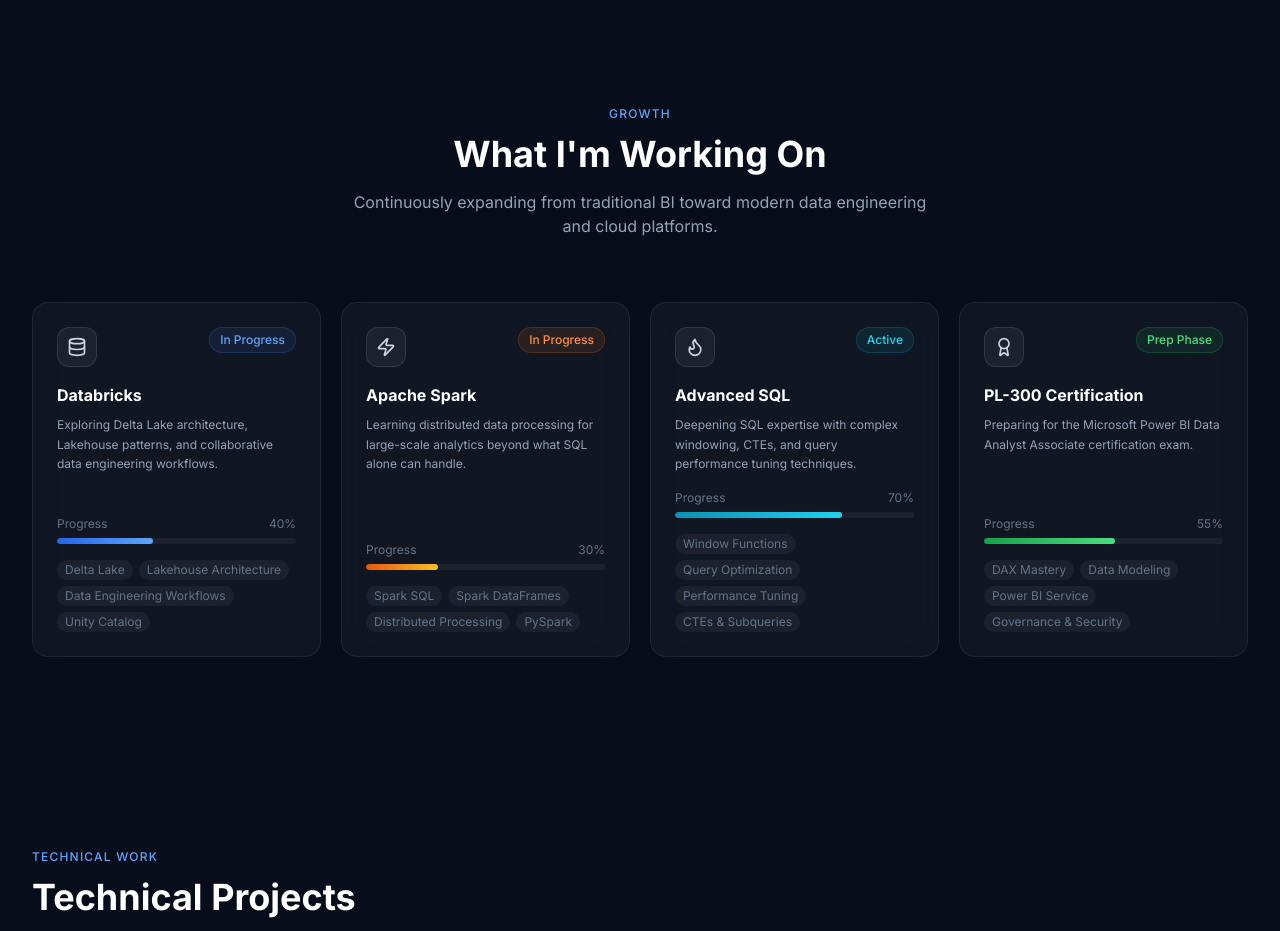
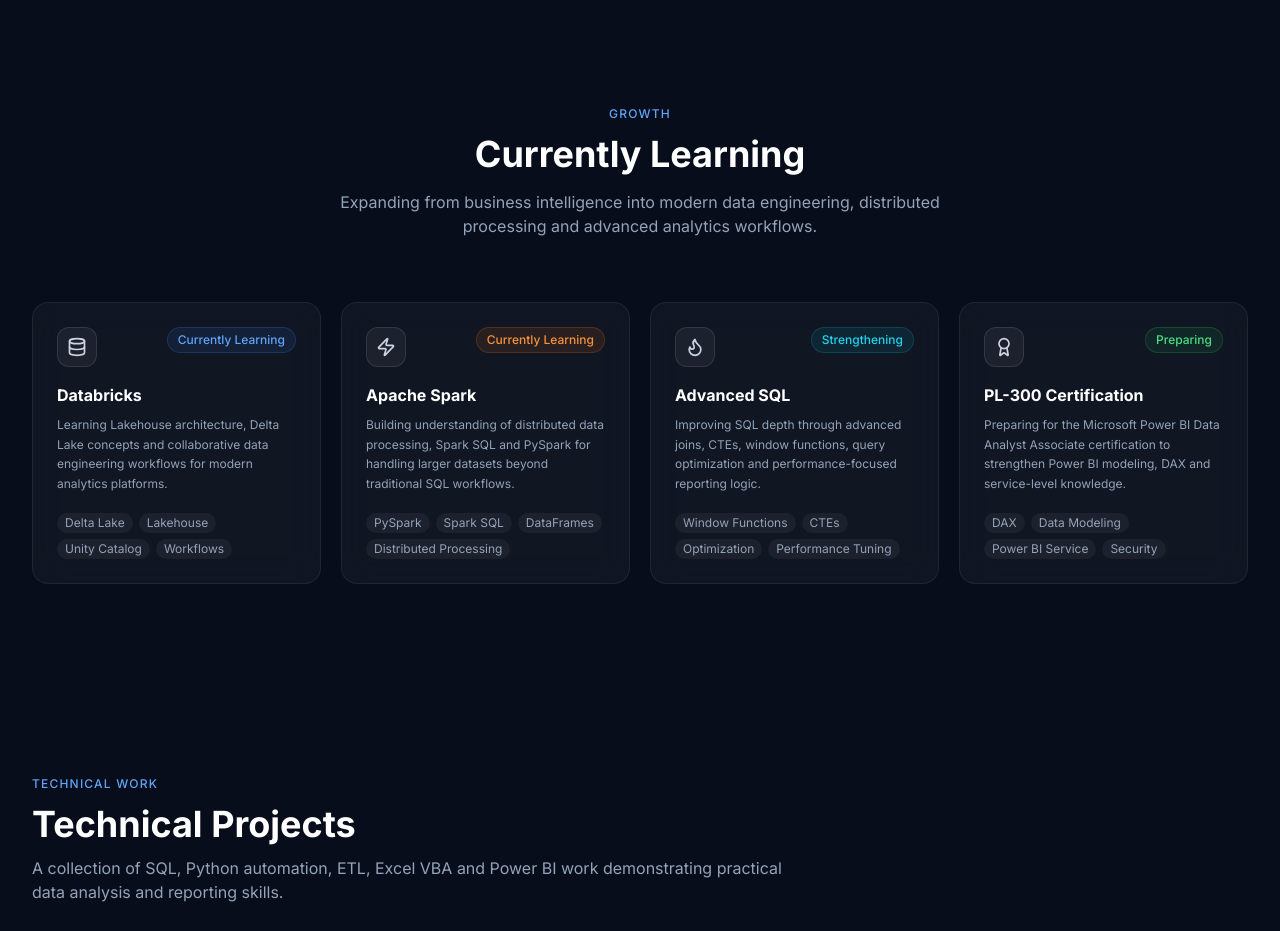
Before and after one commit to legitanna/Prashant-Portfolio, a Next.js app: page / in a window 1280 px wide. Shown: the part 6020-6951 px from the top of the page. Built offline with nearby package versions, Linux system fonts and the light colour scheme.

Commit message:
Improve currently learing section

```diff
--- a/components/Learning.tsx
+++ b/components/Learning.tsx
@@ -6,42 +6,38 @@
   {
     icon: Database,
     title: 'Databricks',
-    status: 'In Progress',
+    status: 'Currently Learning',
     statusColor: 'text-blue-400 bg-blue-500/10 border-blue-500/20',
-    progress: 40,
-    progressColor: 'from-blue-600 to-blue-400',
-    description: 'Exploring Delta Lake architecture, Lakehouse patterns, and collaborative data engineering workflows.',
-    topics: ['Delta Lake', 'Lakehouse Architecture', 'Data Engineering Workflows', 'Unity Catalog'],
+    description:
+      'Learning Lakehouse architecture, Delta Lake concepts and collaborative data engineering workflows for modern analytics platforms.',
+    topics: ['Delta Lake', 'Lakehouse', 'Unity Catalog', 'Workflows'],
   },
   {
     icon: Zap,
     title: 'Apache Spark',
-    status: 'In Progress',
+    status: 'Currently Learning',
     statusColor: 'text-orange-400 bg-orange-500/10 border-orange-500/20',
-    progress: 30,
-    progressColor: 'from-orange-600 to-amber-400',
-    description: 'Learning distributed data processing for large-scale analytics beyond what SQL alone can handle.',
-    topics: ['Spark SQL', 'Spark DataFrames', 'Distributed Processing', 'PySpark'],
+    description:
+      'Building understanding of distributed data processing, Spark SQL and PySpark for handling larger datasets beyond traditional SQL workflows.',
+    topics: ['PySpark', 'Spark SQL', 'DataFrames', 'Distributed Processing'],
   },
   {
     icon: Flame,
     title: 'Advanced SQL',
-    status: 'Active',
+    status: 'Strengthening',
     statusColor: 'text-cyan-400 bg-cyan-500/10 border-cyan-500/20',
-    progress: 70,
-    progressColor: 'from-cyan-600 to-cyan-400',
-    description: 'Deepening SQL expertise with complex windowing, CTEs, and query performance tuning techniques.',
-    topics: ['Window Functions', 'Query Optimization', 'Performance Tuning', 'CTEs & Subqueries'],
+    description:
+      'Improving SQL depth through advanced joins, CTEs, window functions, query optimization and performance-focused reporting logic.',
+    topics: ['Window Functions', 'CTEs', 'Optimization', 'Performance Tuning'],
   },
   {
     icon: Award,
     title: 'PL-300 Certification',
-    status: 'Prep Phase',
+    status: 'Preparing',
     statusColor: 'text-green-400 bg-green-500/10 border-green-500/20',
-    progress: 55,
-    progressColor: 'from-green-600 to-green-400',
-    description: 'Preparing for the Microsoft Power BI Data Analyst Associate certification exam.',
-    topics: ['DAX Mastery', 'Data Modeling', 'Power BI Service', 'Governance & Security'],
+    description:
+      'Preparing for the Microsoft Power BI Data Analyst Associate certification to strengthen Power BI modeling, DAX and service-level knowledge.',
+    topics: ['DAX', 'Data Modeling', 'Power BI Service', 'Security'],
   },
 ];
 
@@ -49,20 +45,24 @@
   return (
     <section id="learning" className="section-padding">
       <div className="max-w-7xl mx-auto">
-        {/* Header */}
         <div className="text-center mb-16">
-          <p className="text-xs font-medium text-blue-400 tracking-widest uppercase mb-3">Growth</p>
-          <h2 className="text-3xl sm:text-4xl font-bold text-white mb-4">What I&apos;m Working On</h2>
-          <p className="text-slate-400 max-w-xl mx-auto">
-            Continuously expanding from traditional BI toward modern data engineering and cloud platforms.
+          <p className="text-xs font-medium text-blue-400 tracking-widest uppercase mb-3">
+            Growth
+          </p>
+          <h2 className="text-3xl sm:text-4xl font-bold text-white mb-4">
+            Currently Learning
+          </h2>
+          <p className="text-slate-400 max-w-2xl mx-auto">
+            Expanding from business intelligence into modern data engineering, distributed processing and advanced analytics workflows.
           </p>
         </div>
 
-        {/* Grid */}
         <div className="grid sm:grid-cols-2 lg:grid-cols-4 gap-5">
           {learningItems.map((item) => (
-            <div key={item.title} className="glass glass-hover rounded-2xl p-6 border border-white/5 flex flex-col">
-              {/* Icon + status */}
+            <div
+              key={item.title}
+              className="glass glass-hover rounded-2xl p-6 border border-white/5 flex flex-col"
+            >
               <div className="flex items-start justify-between mb-4">
                 <div className="w-10 h-10 rounded-xl bg-white/5 border border-white/10 flex items-center justify-center">
                   <item.icon className="w-5 h-5 text-slate-300" />
@@ -72,28 +72,21 @@
                 </span>
               </div>
 
-              <h3 className="font-bold text-white text-base mb-2">{item.title}</h3>
-              <p className="text-xs text-slate-400 leading-relaxed mb-4 flex-1">{item.description}</p>
+              <h3 className="font-bold text-white text-base mb-2">
+                {item.title}
+              </h3>
 
-              {/* Progress */}
-              <div className="mb-4">
-                <div className="flex justify-between text-xs text-slate-500 mb-1.5">
-                  <span>Progress</span>
-                  <span>{item.progress}%</span>
-                </div>
-                <div className="h-1.5 bg-white/5 rounded-full overflow-hidden">
-                  <div
-                    className={`h-full rounded-full bg-gradient-to-r ${item.progressColor}`}
-                    style={{ width: `${item.progress}%` }}
-                  />
-                </div>
-              </div>
+              <p className="text-xs text-slate-400 leading-relaxed mb-5 flex-1">
+                {item.description}
+              </p>
 
-              {/* Topics */}
-              <div className="flex flex-wrap gap-1.5">
-                {item.topics.map((t) => (
-                  <span key={t} className="px-2 py-0.5 text-xs bg-white/5 text-slate-500 rounded-md">
-                    {t}
+              <div className="flex flex-wrap gap-1.5 mt-auto">
+                {item.topics.map((topic) => (
+                  <span
+                    key={topic}
+                    className="px-2 py-0.5 text-xs bg-white/5 text-slate-400 rounded-md"
+                  >
+                    {topic}
                   </span>
                 ))}
               </div>
```
